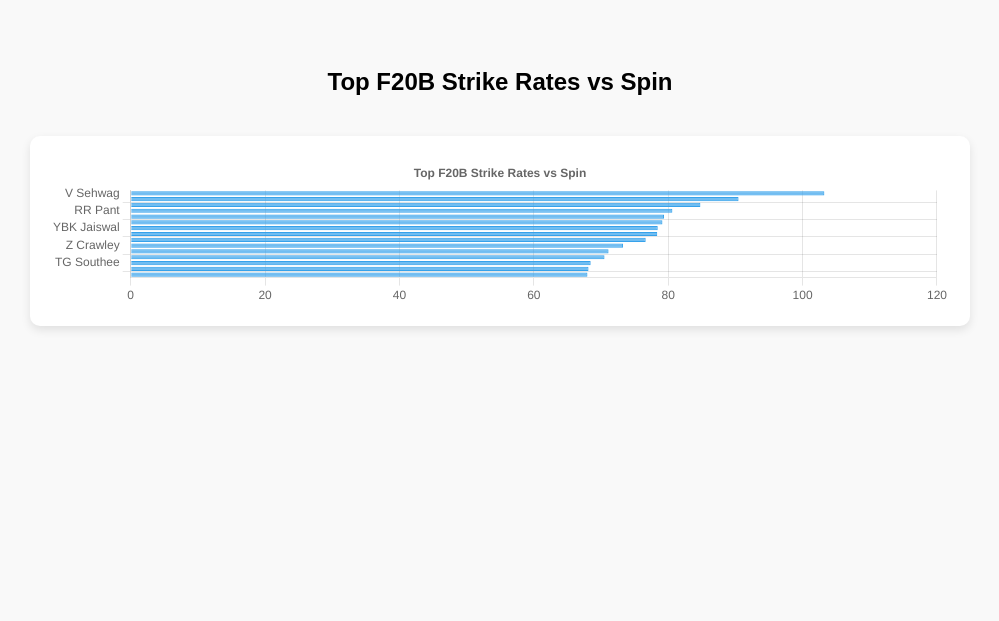
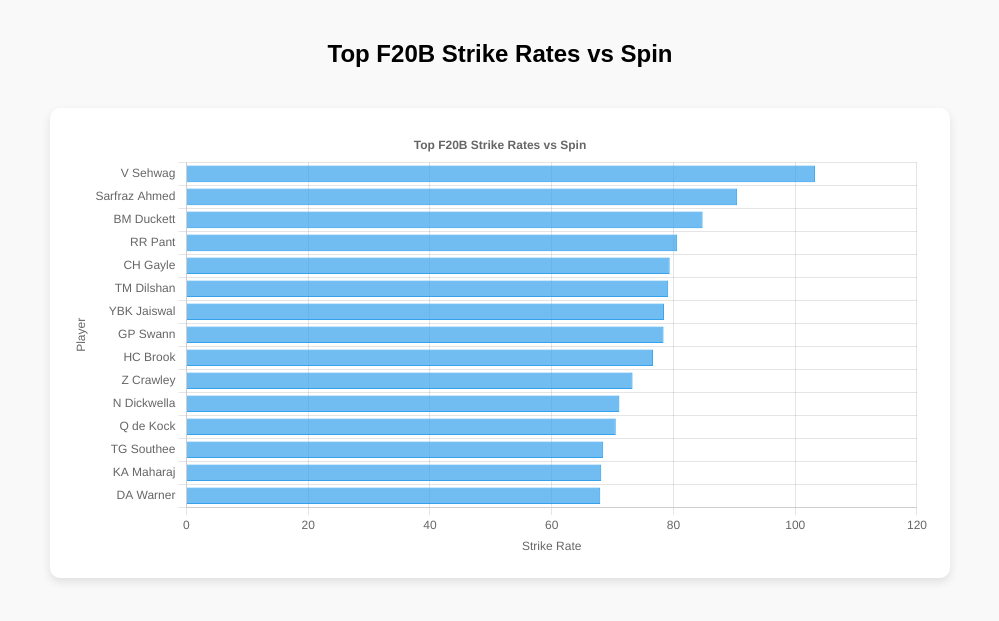
Before and after one commit to coversoncoversoff/coversoncoversoff-oss.github.io, a Jekyll site: the page assets/plots/No-Time-To-Settle-Plots/f20b-spin.html, which Jekyll copies as it is, in a window 1280 px wide. Shown: the top 621 px of the page, without its empty margins (140-1139 px from the left). Built offline with Jekyll 4.4.1, drawn with Linux system fonts in a browser that asks for light colours.

Commit message:
Update f20b-spin.html

```diff
--- a/assets/plots/No-Time-To-Settle-Plots/f20b-spin.html
+++ b/assets/plots/No-Time-To-Settle-Plots/f20b-spin.html
@@ -5,9 +5,34 @@
   <title>Top F20B Strike Rates vs Spin</title>
   <script src="https://cdn.jsdelivr.net/npm/chart.js"></script>
   <style>
-    body { font-family: Arial, sans-serif; padding: 20px; background:#f9f9f9; }
-    .chart-container { width: 100%; max-width: 900px; height: auto; margin: 40px auto; background:#fff; padding:20px; box-shadow:0 4px 10px rgba(0,0,0,0.1); border-radius:10px; }
-    h2 { text-align:center; margin-top:40px; }
+    html, body {
+      margin: 0;
+      padding: 0;
+      overflow-x: hidden;   /* ✅ prevent horizontal scroll */
+      width: 100%;
+      font-family: Arial, sans-serif;
+      background: #f9f9f9;
+    }
+    .chart-container {
+      box-sizing: border-box;   /* ✅ padding stays inside width */
+      width: 100%;
+      max-width: 900px;
+      margin: 40px auto;
+      background:#fff;
+      padding:20px;
+      box-shadow:0 4px 10px rgba(0,0,0,0.1);
+      border-radius:10px;
+    }
+    h2 {
+      text-align:center;
+      margin:40px 10px;   /* ✅ avoid forcing overflow */
+    }
+    canvas {
+      display:block;
+      width:100% !important;   /* ✅ responsive */
+      height:auto !important;  /* ✅ keep aspect ratio */
+      max-width:100%;
+    }
   </style>
 </head>
 <body>
@@ -21,10 +46,42 @@
     new Chart(ctx, {
       type: 'bar',
       data: {
-        labels: ["V Sehwag","Sarfraz Ahmed","BM Duckett","RR Pant","CH Gayle","TM Dilshan","YBK Jaiswal","GP Swann","HC Brook","Z Crawley","N Dickwella","Q de Kock","TG Southee","KA Maharaj","DA Warner"],
-        datasets: [{ label:'Strike rate vs spin (first 20 balls)', data:[103.24,90.47,84.79,80.62,79.38,79.14,78.44,78.37,76.65,73.28,71.12,70.52,68.46,68.14,67.98], backgroundColor:'rgba(54,162,235,0.7)', borderColor:'rgba(54,162,235,1)', borderWidth:1 }]
+        labels: [
+          "V Sehwag","Sarfraz Ahmed","BM Duckett","RR Pant","CH Gayle",
+          "TM Dilshan","YBK Jaiswal","GP Swann","HC Brook","Z Crawley",
+          "N Dickwella","Q de Kock","TG Southee","KA Maharaj","DA Warner"
+        ],
+        datasets: [{
+          data:[103.24,90.47,84.79,80.62,79.38,79.14,78.44,78.37,76.65,73.28,71.12,70.52,68.46,68.14,67.98],
+          backgroundColor:'rgba(54,162,235,0.7)',
+          borderColor:'rgba(54,162,235,1)',
+          borderWidth:1
+        }]
       },
-      options: { indexAxis:'y', responsive:true, maintainAspectRatio: false, plugins:{legend:{display:false}, title:{display:true,text:'Top F20B Strike Rates vs Spin'}}, scales:{x:{beginAtZero:true}} }
+      options: {
+        indexAxis:'y',
+        responsive:true,
+        maintainAspectRatio:true,  // ✅ no overflow
+        plugins:{
+          legend:{ display:false },
+          title:{ display:true, text:'Top F20B Strike Rates vs Spin' },
+          tooltip:{
+            callbacks:{
+              title: () => '', // ✅ remove bold duplicate
+              label: context => context.label + " : " + context.raw.toFixed(2)
+            }
+          }
+        },
+        scales:{
+          x:{
+            beginAtZero:true,
+            title:{ display:true, text:'Strike Rate' }
+          },
+          y:{
+            title:{ display:true, text:'Player' }
+          }
+        }
+      }
     });
   </script>
 </body>
```
